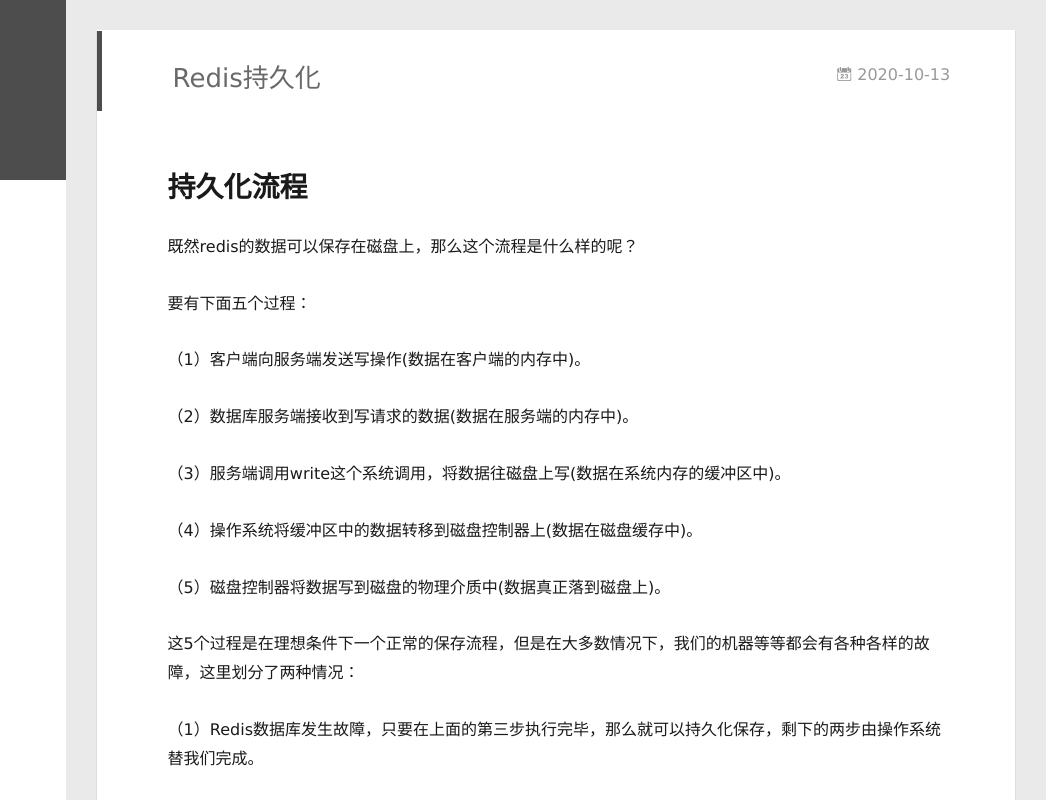
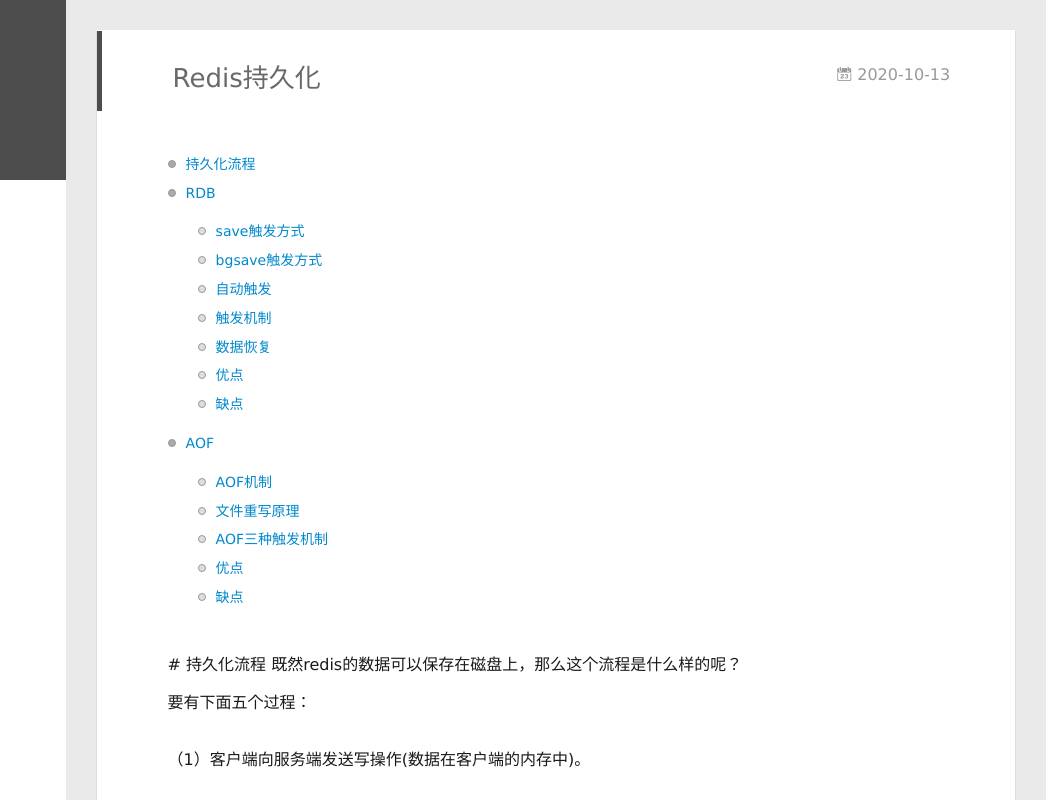
Before and after one commit to hushiba/hushiba.github.io, a plain HTML site: page 2020/10/13/Redis持久化/index.html in a window 1280 px wide. Shown: the full height of the page, 234-1280 px from the left. Drawn offline with Linux system fonts and the light colour scheme.

Commit message:
Site updated: 2020-10-14 20:43:39

```diff
--- a/2020/10/13/Redis持久化/index.html
+++ b/2020/10/13/Redis持久化/index.html
@@ -8,12 +8,12 @@
   <link rel="dns-prefetch" href="https://hushiba.github.io">
   <title>Redis持久化 | 胡十八</title>
   <meta name="viewport" content="width=device-width, initial-scale=1, maximum-scale=1">
-  <meta name="description" content="持久化流程既然redis的数据可以保存在磁盘上，那么这个流程是什么样的呢？ 要有下面五个过程： （1）客户端向服务端发送写操作(数据在客户端的内存中)。 （2）数据库服务端接收到写请求的数据(数据在服务端的内存中)。 （3）服务端调用write这个系统调用，将数据往磁盘上写(数据在系统内存的缓冲区中)。 （4）操作系统将缓冲区中的数据转移到磁盘控制器上(数据在磁盘缓存中)。 （5）磁盘控制器将">
+  <meta name="description" content="持久化流程 RDB save触发方式 bgsave触发方式 自动触发 触发机制 数据恢复 优点 缺点   AOF AOF机制 文件重写原理 AOF三种触发机制 优点 缺点     # 持久化流程 既然redis的数据可以保存在磁盘上，那么这个流程是什么样的呢？  要有下面五个过程： （1）客户端向服务端发送写操作(数据在客户端的内存中)。 （2）数据库服务端接收到写请求的数据(数据在服务端的">
 <meta property="og:type" content="article">
 <meta property="og:title" content="Redis持久化">
 <meta property="og:url" content="https://hushiba.github.io/2020/10/13/Redis%E6%8C%81%E4%B9%85%E5%8C%96/index.html">
 <meta property="og:site_name" content="胡十八">
-<meta property="og:description" content="持久化流程既然redis的数据可以保存在磁盘上，那么这个流程是什么样的呢？ 要有下面五个过程： （1）客户端向服务端发送写操作(数据在客户端的内存中)。 （2）数据库服务端接收到写请求的数据(数据在服务端的内存中)。 （3）服务端调用write这个系统调用，将数据往磁盘上写(数据在系统内存的缓冲区中)。 （4）操作系统将缓冲区中的数据转移到磁盘控制器上(数据在磁盘缓存中)。 （5）磁盘控制器将">
+<meta property="og:description" content="持久化流程 RDB save触发方式 bgsave触发方式 自动触发 触发机制 数据恢复 优点 缺点   AOF AOF机制 文件重写原理 AOF三种触发机制 优点 缺点     # 持久化流程 既然redis的数据可以保存在磁盘上，那么这个流程是什么样的呢？  要有下面五个过程： （1）客户端向服务端发送写操作(数据在客户端的内存中)。 （2）数据库服务端接收到写请求的数据(数据在服务端的">
 <meta property="og:locale" content="en_US">
 <meta property="og:image" content="https://pics1.baidu.com/feed/e7cd7b899e510fb3aa8c05042b22c093d0430ca7.jpeg?token=7ed4cf784a82d04e60b8dc72cf7e3c24&s=EDBAA5565D1859C85444707E02005071">
 <meta property="og:image" content="https://pics5.baidu.com/feed/023b5bb5c9ea15cefb035bc8431132f53b87b21e.jpeg?token=a72f072d65d2de548d71bb459cd0bf4f&s=05AAFE168FF04C8A10FD2DEE0300E032">
@@ -21,7 +21,7 @@
 <meta property="og:image" content="https://pics7.baidu.com/feed/09fa513d269759ee28454d2c4cea4b106c22dfd3.jpeg?token=86eda46b8bcd54a7a0e7d8a37d87bee8&s=EDB2A4579D317B824660D4DF0200E036">
 <meta property="og:image" content="https://pics5.baidu.com/feed/b17eca8065380cd7df69859ba056a5325982816c.jpeg?token=a060f459d81c409c3d6c7208d2118888&s=AF4AA5574ED85CC841D04BE60300A036">
 <meta property="article:published_time" content="2020-10-13T07:46:38.297Z">
-<meta property="article:modified_time" content="2020-10-14T12:40:00.320Z">
+<meta property="article:modified_time" content="2020-10-14T12:43:24.793Z">
 <meta property="article:author" content="John Doe">
 <meta property="article:tag" content="Redis">
 <meta name="twitter:card" content="summary">
@@ -183,7 +183,31 @@
 
         <br>
 
-<h1 id="持久化流程"><a href="#持久化流程" class="headerlink" title="持久化流程"></a>持久化流程</h1><p>既然redis的数据可以保存在磁盘上，那么这个流程是什么样的呢？</p>
+<ul>
+<li><a href="#%E6%8C%81%E4%B9%85%E5%8C%96%E6%B5%81%E7%A8%8B">持久化流程</a></li>
+<li><a href="#rdb">RDB</a><ul>
+<li><a href="#save%E8%A7%A6%E5%8F%91%E6%96%B9%E5%BC%8F">save触发方式</a></li>
+<li><a href="#bgsave%E8%A7%A6%E5%8F%91%E6%96%B9%E5%BC%8F">bgsave触发方式</a></li>
+<li><a href="#%E8%87%AA%E5%8A%A8%E8%A7%A6%E5%8F%91">自动触发</a></li>
+<li><a href="#%E8%A7%A6%E5%8F%91%E6%9C%BA%E5%88%B6">触发机制</a></li>
+<li><a href="#%E6%95%B0%E6%8D%AE%E6%81%A2%E5%A4%8D">数据恢复</a></li>
+<li><a href="#%E4%BC%98%E7%82%B9">优点</a></li>
+<li><a href="#%E7%BC%BA%E7%82%B9">缺点</a></li>
+</ul>
+</li>
+<li><a href="#aof">AOF</a><ul>
+<li><a href="#aof%E6%9C%BA%E5%88%B6">AOF机制</a></li>
+<li><a href="#%E6%96%87%E4%BB%B6%E9%87%8D%E5%86%99%E5%8E%9F%E7%90%86">文件重写原理</a></li>
+<li><a href="#aof%E4%B8%89%E7%A7%8D%E8%A7%A6%E5%8F%91%E6%9C%BA%E5%88%B6">AOF三种触发机制</a></li>
+<li><a href="#%E4%BC%98%E7%82%B9-1">优点</a></li>
+<li><a href="#%E7%BC%BA%E7%82%B9-1">缺点</a></li>
+</ul>
+</li>
+</ul>
+<br>
+# 持久化流程
+既然redis的数据可以保存在磁盘上，那么这个流程是什么样的呢？
+
 <p>要有下面五个过程：</p>
 <p>（1）客户端向服务端发送写操作(数据在客户端的内存中)。</p>
 <p>（2）数据库服务端接收到写请求的数据(数据在服务端的内存中)。</p>
@@ -260,11 +284,6 @@
 <td align="left">轻重</td>
 <td align="left">重</td>
 <td align="left">轻</td>
-</tr>
-<tr>
-<td align="left"></td>
-<td align="left"></td>
-<td align="left"></td>
 </tr>
 </tbody></table>
 
```
Also changed, not shown: index.html (+25 -6 lines).
